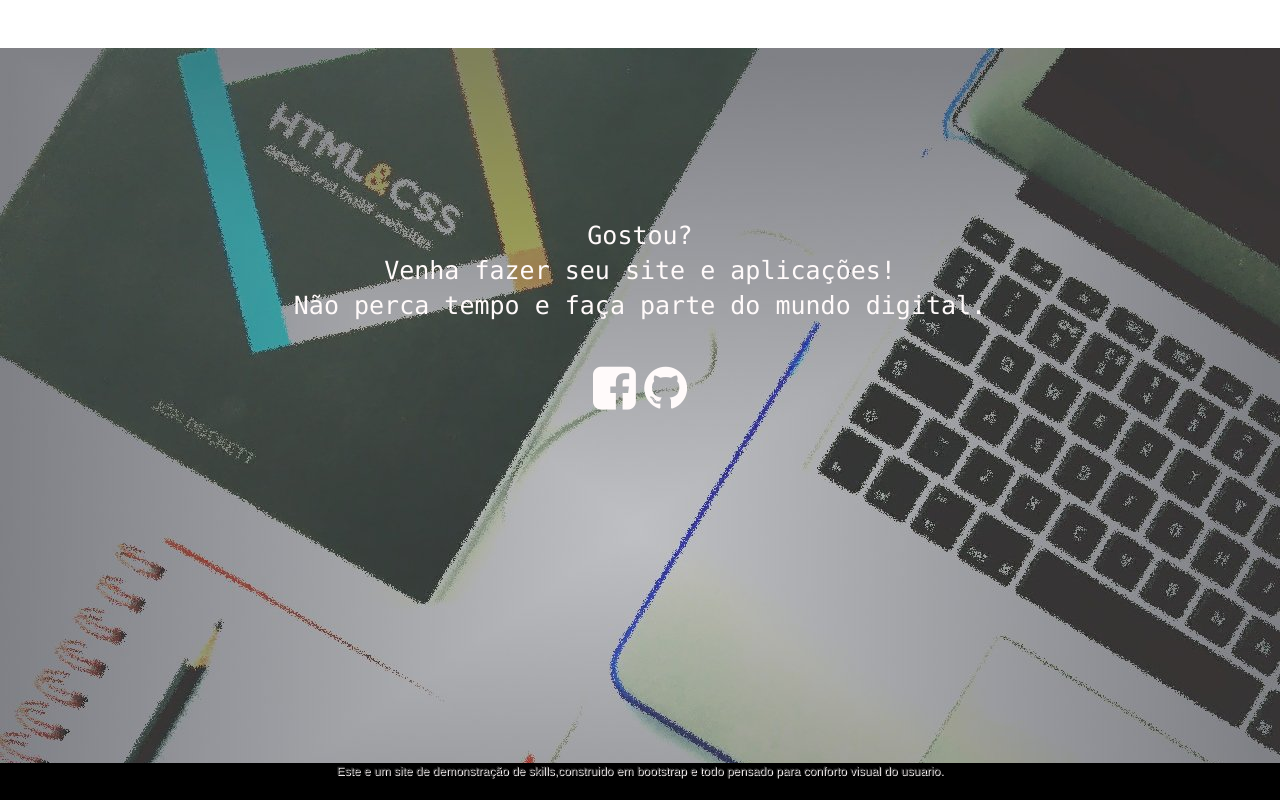
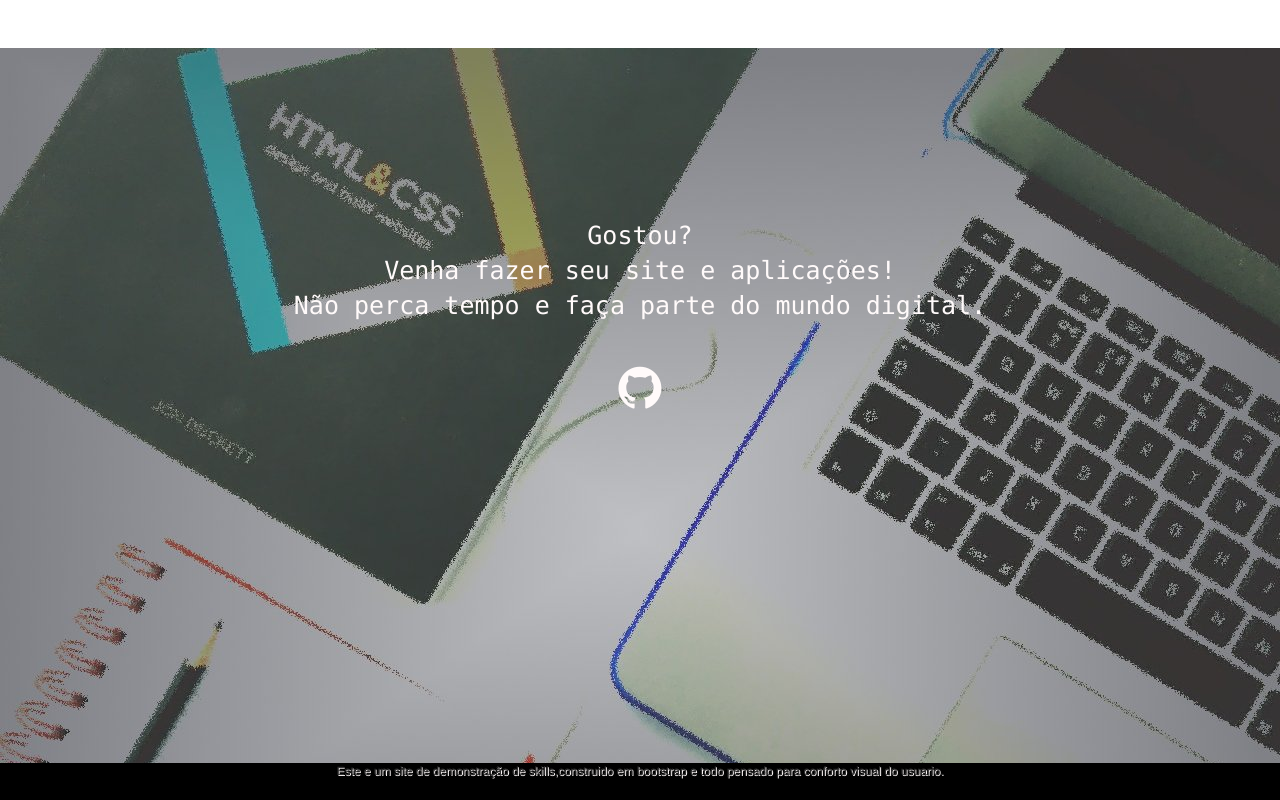
Before and after one commit to JaimeAcacio/JaimeAcacio.github.io, a plain HTML site: page index.html in a window 1280 px wide. Shown: the part 2384-3184 px from the top of the page. Drawn offline with Linux system fonts and the light colour scheme.

Commit message:
Update index.html
retirada de link facebook

```diff
--- a/index.html
+++ b/index.html
@@ -77,7 +77,6 @@
           <div class="col-xs-12 text-center">
             <h3 class="lead">Gostou?<br>Venha fazer seu site e aplicações!<br>Não perca tempo e faça parte do mundo digital.</h3>
             <br>
-            <a href="https://www.facebook.com/jaime.barbosaacacioneto"><i class="fa fa-facebook-square fa-4x"></i></a>
             <a href="https://github.com/JaimeAcacio"><i class="fa fa-github fa-4x"></i></a>
           </div>
         </div>
```
